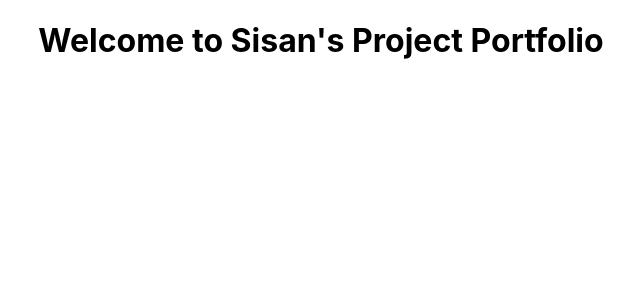
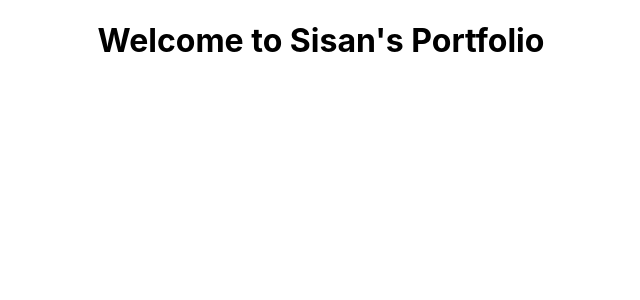
Before and after one commit to sagbeyeg/sagbeyeg.github.io, a React (Create React App) app: page / in a window 1280 px wide. Shown: the top 300 px of the page, without its empty margins (319-959 px from the left). Built offline with nearby package versions, Linux system fonts and the light colour scheme.

Commit message:
navbar component

```diff
--- a/src/App.js
+++ b/src/App.js
@@ -4,7 +4,7 @@ import './App.css';
 function App() {
   return (
     <div className="App">
-      <h1>Welcome to Sisan's Project Portfolio</h1>
+      <h1>Welcome to Sisan's Portfolio</h1>
     </div>
   );
 }
```
Also changed, not shown: src/Components/Navbar.js (added).
